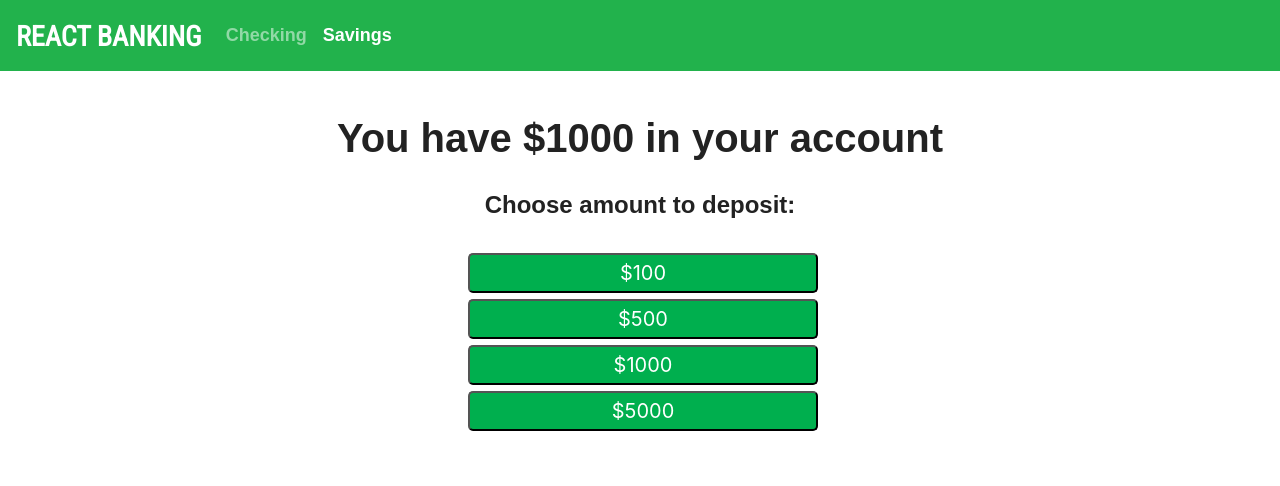
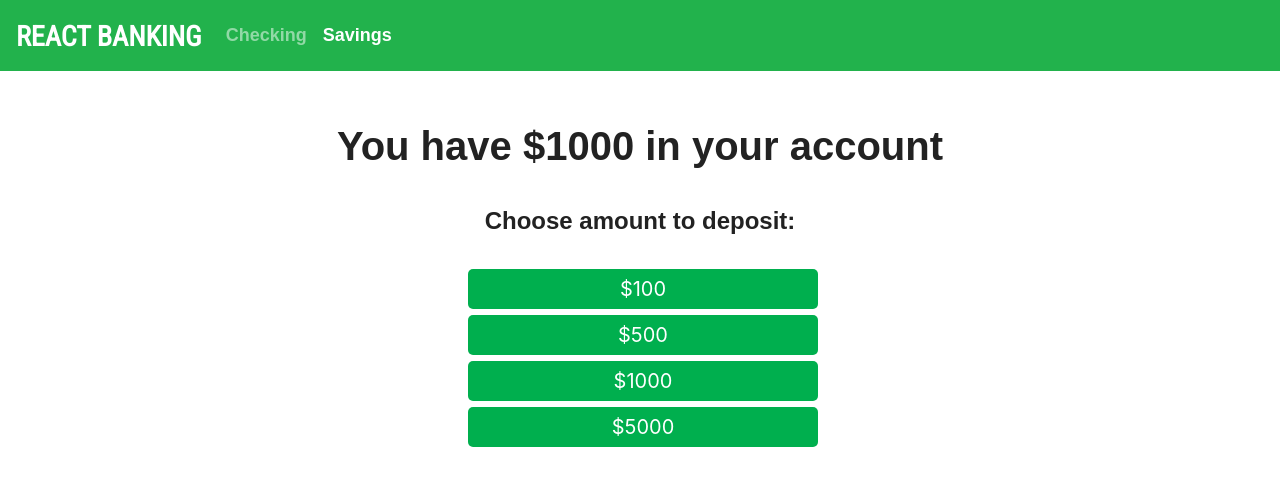
Before and after one commit to makicoding/React-Clicky, a React (Create React App) app: page /savings in a window 1280 px wide. Shown: the top 486 px of the page. Built offline with nearby package versions, Linux system fonts and the light colour scheme; a web font is replaced by a local one.

Commit message:
Letter and button glitching fixed for Safari

```diff
--- a/src/pages/Global.css
+++ b/src/pages/Global.css
@@ -1,6 +1,3 @@
-@import-normalize;      /*  Bring in normalize.css styles to add a CSS reset
-                            (You only need to add @import-normalize in one of your CSS files for the project) */
-
 .mainContent {
     background-color: none;     /* Change background color to see positioning */
 
@@ -8,11 +5,16 @@
     top: 45px;
 }
 
+.myCounter {
+    line-height: 1.5;   /* This increases line height to compensate for the letters glitching in Safari */
+}
+
 .button1 {
     width: 100%;
     height: 40px;
 
-    border-color: none;
+    border-color: transparent;  /* Make sure to use "transparent", "none" will not work because it is not a color.
+                                    We are setting the border-color to transparent to fix button glitching in Safari */
     border-radius: 5px;
     margin: 3px;
 
```
